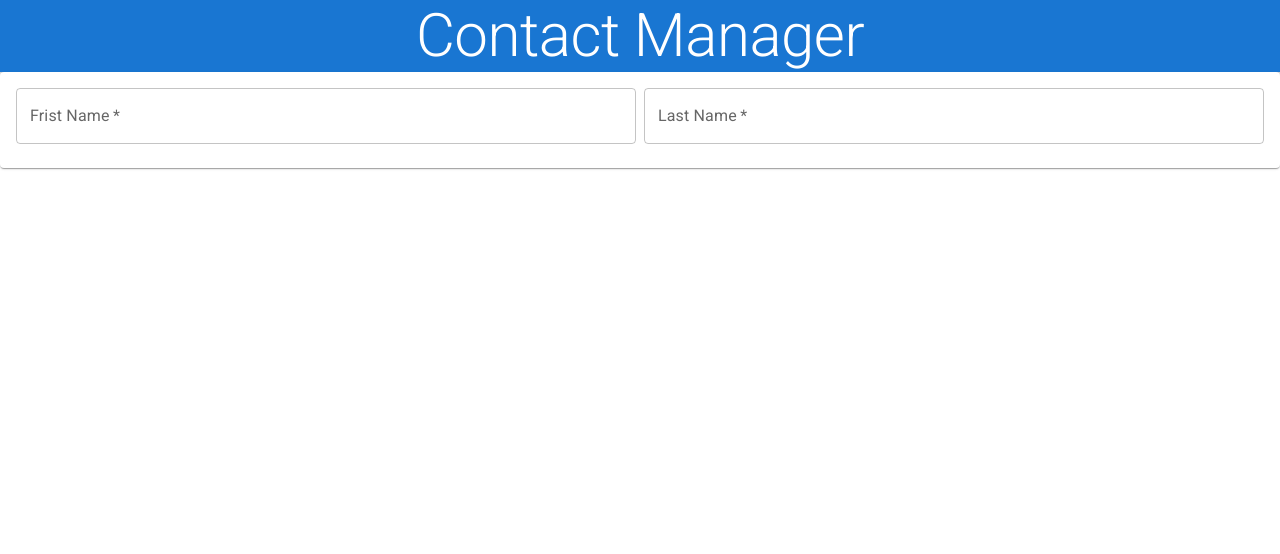
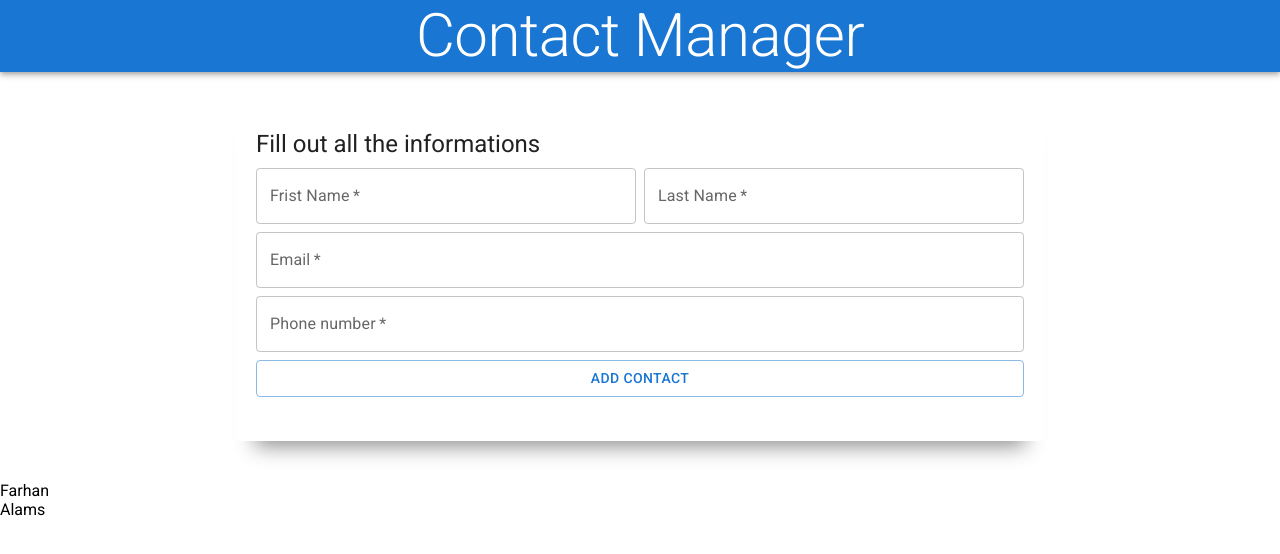
Before and after one commit to xpalmas/Contact-Manager, a React (Create React App) app: page / in a window 1280 px wide. Shown: the top 554 px of the page. Built offline with nearby package versions, Linux system fonts and the light colour scheme.

Commit message:
styling contact list 1

```diff
--- a/src/App.js
+++ b/src/App.js
@@ -1,11 +1,27 @@
 import Header from "./components/Header";
 import AddContact from "./components/AddContact";
+import ContactList from "./components/ContactList";
 
 function App() {
+
+  const contacts = [
+    {
+      id: '1',
+      name: 'Farhan',
+      email: 'farhan@gmail.com'
+    },
+    {
+      id: '1',
+      name: 'Alams',
+      email: 'alams@gmail.com'
+    },
+  ];
+
   return (
     <div>
       <Header/>
       <AddContact/>
+      <ContactList contacts={contacts}/>
     </div>
   );
 }
--- a/src/components/AddContact.js
+++ b/src/components/AddContact.js
@@ -1,12 +1,14 @@
-import { Card, CardContent, Grid, TextField, Typography } from '@mui/material'
+import { Button, Card, CardContent, Grid, TextField, Typography, } from '@mui/material'
 import React from 'react'
 
 
 function AddContact() {
   return (
-    <div>
-        <Card>
+    <div style={{marginTop: '20px'}}>
+        <Card style={{maxWidth: 800, boxShadow: 'rgba(0, 0, 0, 0.45) 0px 25px 20px -20px', margin: '0 auto', padding: '20px 5px'}}>
             <CardContent>
+                <Typography gutterBottom variant='h5'>Fill out all the informations</Typography>
+                <form>
                     <Grid container spacing={1}>
                         <Grid xs={12} sm={6} item>
                             <TextField
@@ -26,7 +28,31 @@ function AddContact() {
                                 required
                             />
                         </Grid>
+                        <Grid xs={12} item>
+                            <TextField
+                                type='email'
+                                label='Email'
+                                placeholder='Enter email'
+                                variant='outlined'
+                                fullWidth
+                                required
+                            />
                         </Grid>
+                        <Grid xs={12} item>
+                            <TextField
+                                type='tel'
+                                label='Phone number'
+                                placeholder='Enter phone number'
+                                variant='outlined'
+                                fullWidth
+                                required
+                            />
+                        </Grid>
+                        <Grid xs={12} item>
+                            <Button type='submit' variant='outlined' color='primary' fullWidth>ADD CONTACT</Button>
+                        </Grid>
+                    </Grid>
+                </form>
             </CardContent>
         </Card>
     </div>
--- /dev/null
+++ b/src/components/ContactList.js
@@ -0,0 +1,16 @@
+import React from 'react'
+
+function ContactList(props) {
+
+    const showContactList = props.contacts.map((contact) => {
+        return(
+            <div>{contact.name}</div>
+        )
+    })
+
+    return (
+    <div style={{marginTop: '40px'}}>{showContactList}</div>
+  )
+}
+
+export default ContactList
```
Lines whose indentation alone changed are shown as unchanged.
